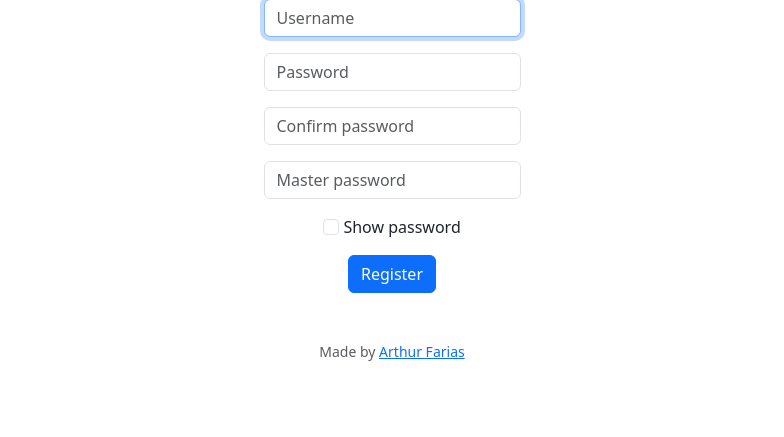
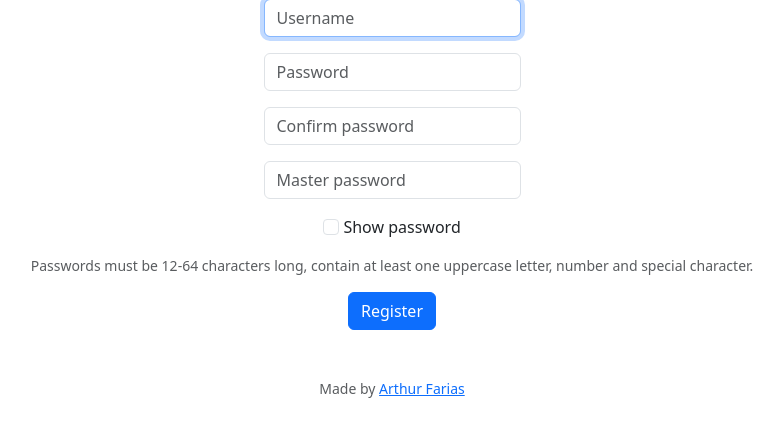
Before and after one commit to abfarias/CS50-Final-Project, a Flask app: page /register in a window 1280 px wide. Shown: the part 115-552 px from the top of the page, without its empty margins (248-1032 px from the left). Run offline with Flask 3, Linux system fonts and the light colour scheme.

Commit message:
Added instructions for creating a valid password

```diff
--- a/templates/register.html
+++ b/templates/register.html
@@ -24,6 +24,9 @@
                 Show password
             </label>
         </div>
+        <div id="passwordHelpBlock" class="form-text mb-3">
+            Passwords must be 12-64 characters long, contain at least one uppercase letter, number and special character.
+        </div>
         <button class="btn btn-primary" type="submit">Register</button>
     </form>
 {% endblock %}
```
